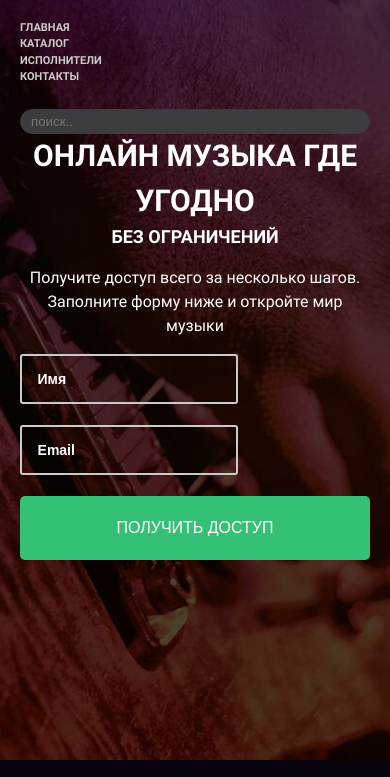
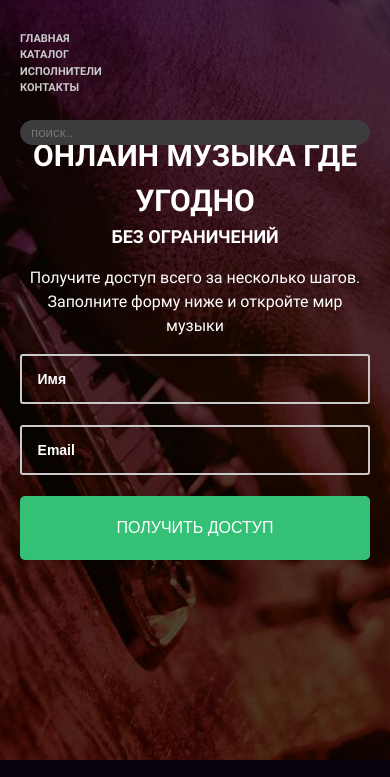
Before and after one commit to olekhova/layout-designer-project-lvl2, a website: page src/index.html in a window 390 px wide. Shown: the part 67-844 px from the top of the page. Drawn offline with Linux system fonts and the light colour scheme.

Commit message:
fix mobile input width page-decsribtion

```diff
--- a/src/index.html
+++ b/src/index.html
@@ -16,11 +16,21 @@
         <p class="white mr-5">Music Box</p>
       </div>
       <!-- /.logo -->
-      <nav class="row header-nav">
-        <a href="#" class="mr-24 darkgray">главная</a>
-        <a href="#" class="mr-24 darkgray">каталог</a>
-        <a href="#" class="mr-24 darkgray">исполнители</a>
-        <a href="#" class="darkgray">контакты</a>
+      <nav>
+        <ul class="row jc-start  p-0 header-nav">
+          <li>
+            <a href="#" class="mr-24 darkgray">главная</a>
+          </li>
+          <li>
+            <a href="#" class="mr-24 darkgray">каталог</a>
+          </li>
+          <li>
+            <a href="#" class="mr-24 darkgray">исполнители</a>
+          </li>
+          <li>
+            <a href="#" class="darkgray">контакты</a>
+          </li>
+        </ul>
       </nav>
       <form action="#">
         <label for="header_search" class="sr-only"></label>
--- a/src/scss/_header.scss
+++ b/src/scss/_header.scss
@@ -20,6 +20,10 @@
   nav {
     flex-grow: 1;
     justify-content: left;
+
+    li {
+      list-style-type: none;
+    }
   }
 
   input {
--- a/src/scss/_media.scss
+++ b/src/scss/_media.scss
@@ -79,6 +79,13 @@
 
   .header-nav {
     margin-bottom: 23px;
+  }
+
+  /* page-description */
+  .page-description-index {
+    input {
+      width: 100%;
+    }
   }
 
   /* page-news */
```
Also changed, not shown: src/css/app.css, 1 other file.
